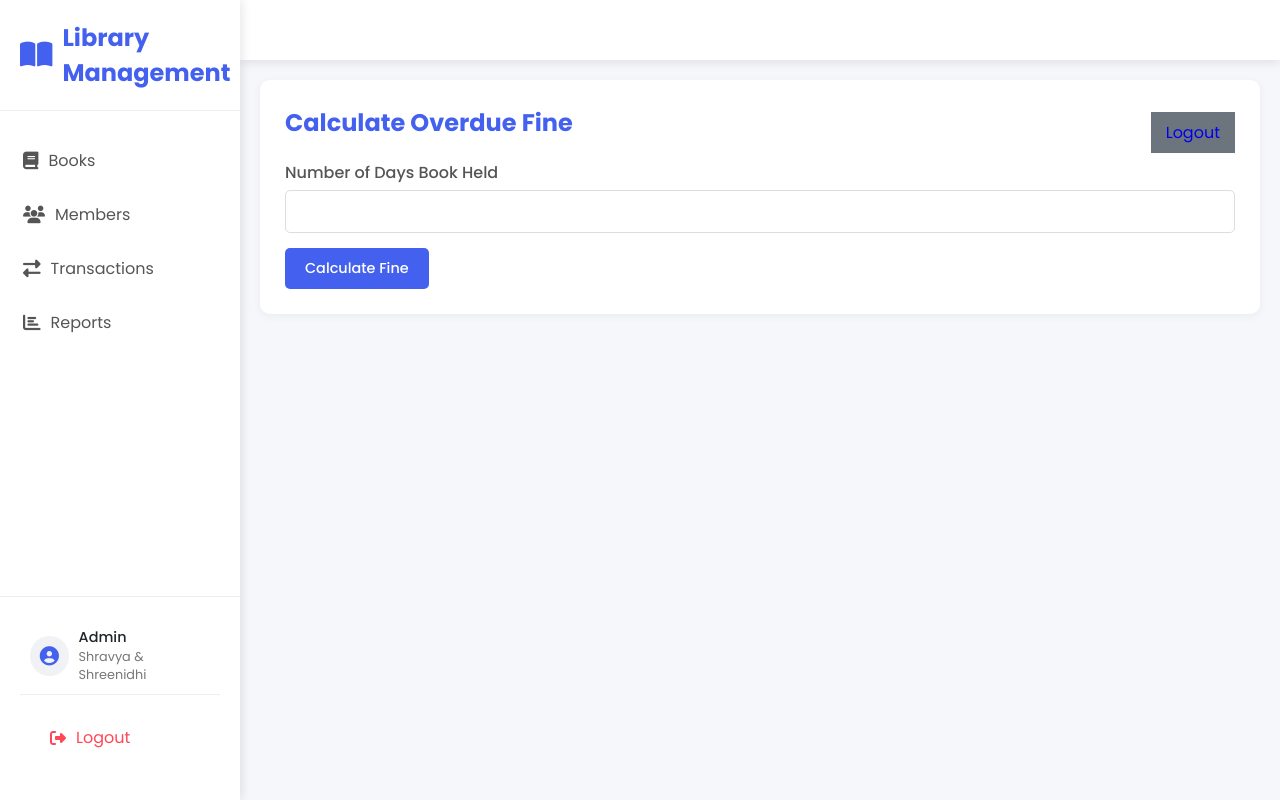
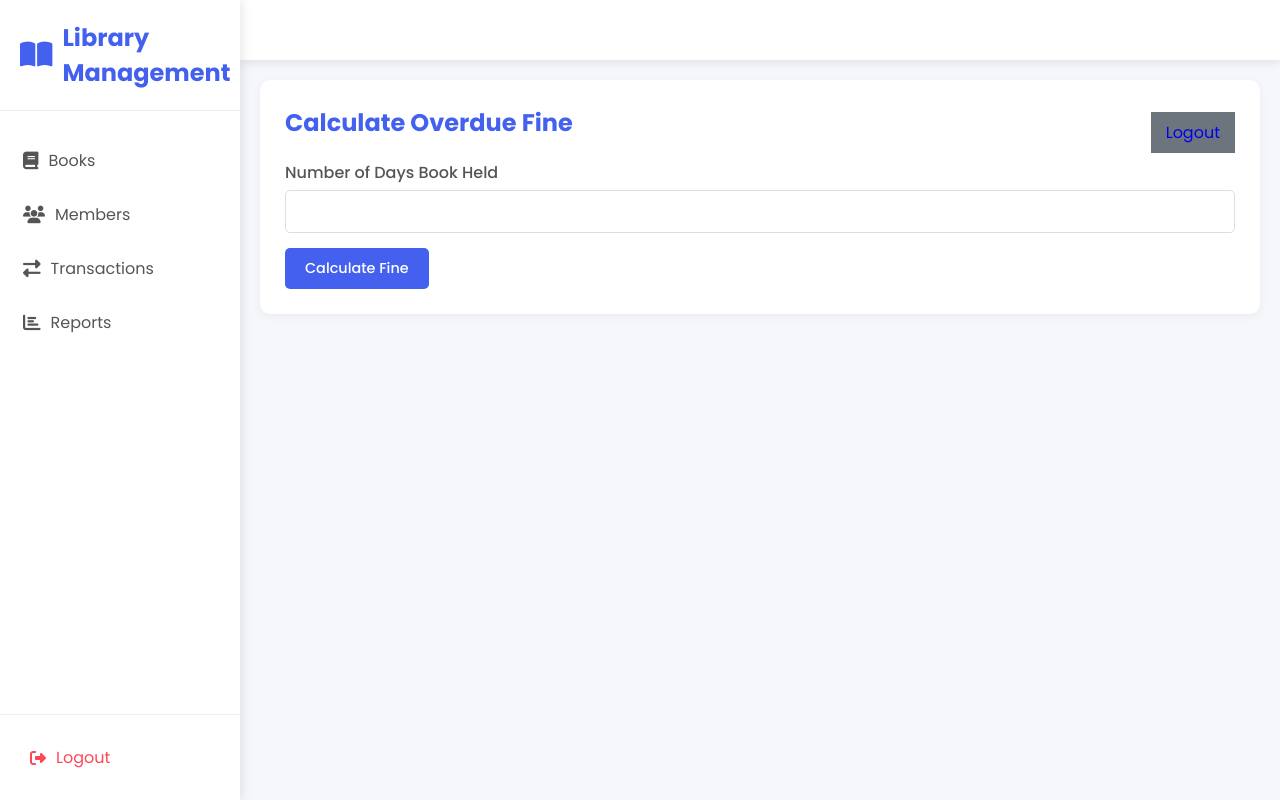
Before and after one commit to DeekshithSK/Library-Management-System, a Flask app: page /admin in a window 1280 px wide. Run offline with Flask 2, Linux system fonts and the light colour scheme; the visitor is signed in with stand-in values (Sample User, id 1).

Commit message:
Remove admin button from sidebar footer

```diff
--- a/templates/base.html
+++ b/templates/base.html
@@ -61,20 +61,7 @@
                 </li>
             </ul>
             <div class="sidebar-footer">
-                <a href="/admin" class="user-profile" style="text-decoration: none; color: inherit;">
-                    <div class="avatar">
-                        <i class="fas fa-user-circle"></i>
-                    </div>
-                    <div class="user-info">
-                        <span class="username">Admin</span>
-                        <span class="role">Shravya & Shreenidhi</span>
-                    </div>
-                </a>
-                <!-- Inside the sidebar-footer div -->
-<div class="sidebar-footer">
-    <div class="user-profile">
-        <!-- ... existing profile ... -->
-    </div>
+
                 <div class="logout-section">
                     <a href="{{ url_for('logout') }}" class="logout-btn">
                         <i class="fas fa-sign-out-alt"></i>
@@ -82,14 +69,11 @@
                     </a>
                 </div>
             </div>
-            </div>
         </nav>
 
         <!-- Main Content Area -->
         <main class="main-content">
             <header class="top-bar">
-
-
             </header>
 
             <div class="content-wrapper">
```
Lines whose indentation alone changed are shown as unchanged.
